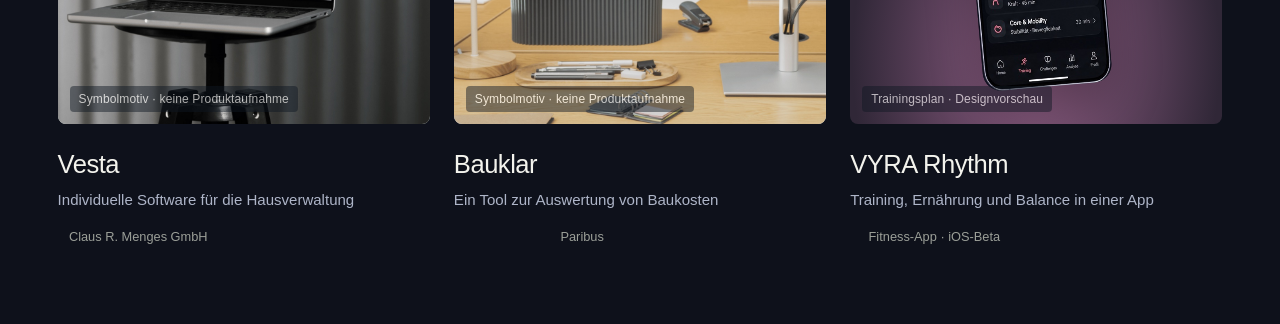
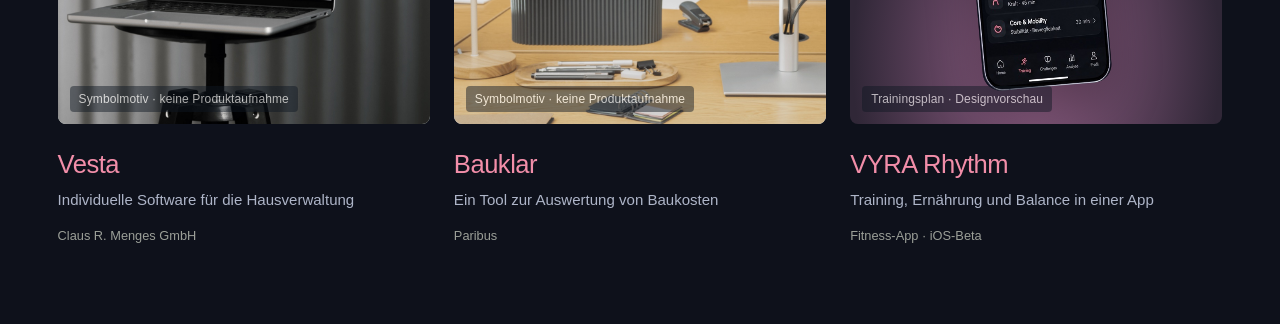
Before and after one commit to lassetikimatheis-source/Vyra, a website: page index.html in a window 1280 px wide. Shown: the part 2560-2884 px from the top of the page. Drawn offline with Linux system fonts and the light colour scheme.

Commit message:
Use VYRA pink product titles and left-align card metadata

```diff
--- a/studio.css
+++ b/studio.css
@@ -2010,3 +2010,8 @@ body:has(.rhythm-preview-dialog[open]) {overflow:hidden;}
  .studio-home .product-list-grid {transition:none;grid-template-columns:1fr 1fr 1fr!important;}
 }
 @media(min-width:1060px) {.studio-home .product-list-grid .project-caption {min-height:150px;}}
+/* Product names use VYRA pink; all card copy shares the same left edge. */
+.project-caption,.product-list-grid .project-caption {display:block;text-align:left;}
+.project-caption h3 {color:var(--coral);text-align:left;}
+.project-caption p {text-align:left;}
+.project-caption>span,.product-list-grid .project-caption>span {display:block;text-align:left;max-width:none;margin-top:14px;}
```
